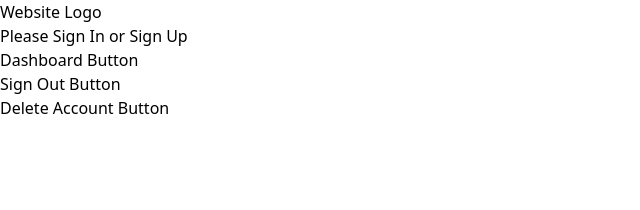
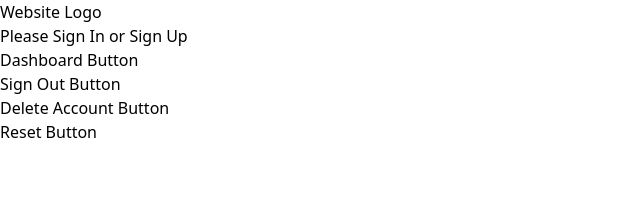
Before and after one commit to LimWeiJen/revised, a Next.js app in the folder client/: page /dashboard in a window 1280 px wide. Shown: the top 210 px of the page, without its empty margins (0-640 px from the left). Built offline with nearby package versions, Linux system fonts and the light colour scheme.

Commit message:
feat: Added reset button

```diff
--- a/client/pages/dashboard.tsx
+++ b/client/pages/dashboard.tsx
@@ -9,6 +9,7 @@ const Dashboard = () => {
 
 	return <div>
 		<Navbar />
+		<button id='reset-button' onClick={context?.resetCard}>Reset Button</button>
 		<div id='cards'>
 			{context?.cards.map((card, index) => <div key={index}>
 				<EmbedCard card={card} />
```
Also changed, not shown: 1 other file (tests, documents, lock files or other folders).
